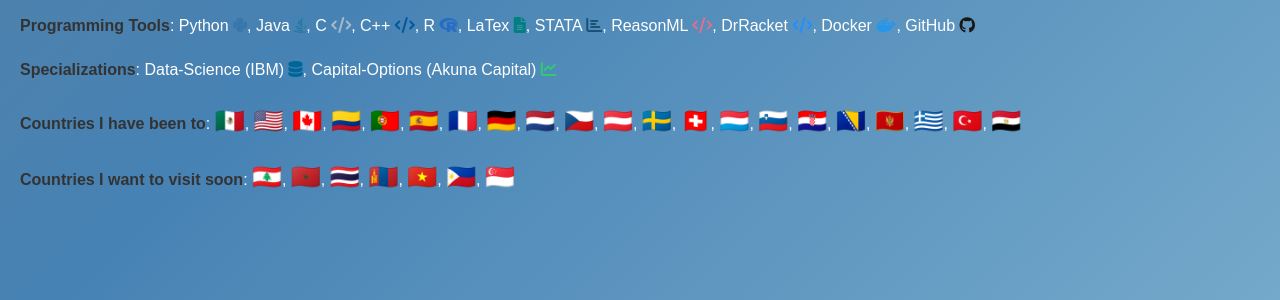
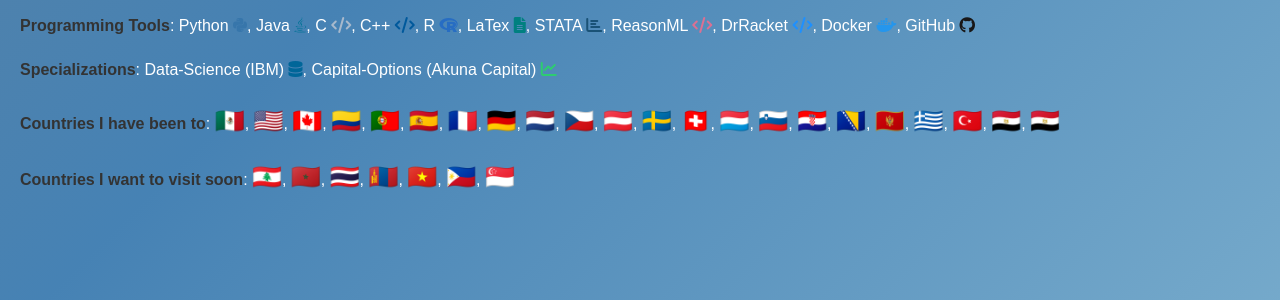
Before and after one commit to xXElGenio0203Xx/eugenio-macias.github.io, a Jekyll site: the page built from skills-interests.md, in a window 1280 px wide. Shown: the part 204-504 px from the top of the page. Built offline with Jekyll 4.4.1, drawn with Linux system fonts in a browser that asks for light colours; some web fonts are replaced.

Commit message:
Update skills-interests.md

```diff
--- a/skills-interests.md
+++ b/skills-interests.md
@@ -15,7 +15,7 @@ title: Skills
 <br>
 **Specializations**: Data-Science (IBM) <i class="fas fa-database ibm-icon"></i>, Capital-Options (Akuna Capital) <i class="fas fa-chart-line akuna-icon"></i>
 <br>
-**Countries I have been to**: <span class="flag">🇲🇽</span>, <span class="flag">🇺🇸</span>, <span class="flag">🇨🇦</span>, <span class="flag">🇨🇴</span>, <span class="flag">🇵🇹</span>, <span class="flag">🇪🇸</span>, <span class="flag">🇫🇷</span>, <span class="flag">🇩🇪</span>, <span class="flag">🇳🇱</span>, <span class="flag">🇨🇿</span>, <span class="flag">🇦🇹</span>, <span class="flag">🇸🇪</span>, <span class="flag">🇨🇭</span>, <span class="flag">🇱🇺</span>, <span class="flag">🇸🇮</span>, <span class="flag">🇭🇷</span>, <span class="flag">🇧🇦</span>, <span class="flag">🇲🇪</span>, <span class="flag">🇬🇷</span>, <span class="flag">🇹🇷</span>, <span class="flag">🇪🇬</span>
+**Countries I have been to**: <span class="flag">🇲🇽</span>, <span class="flag">🇺🇸</span>, <span class="flag">🇨🇦</span>, <span class="flag">🇨🇴</span>, <span class="flag">🇵🇹</span>, <span class="flag">🇪🇸</span>, <span class="flag">🇫🇷</span>, <span class="flag">🇩🇪</span>, <span class="flag">🇳🇱</span>, <span class="flag">🇨🇿</span>, <span class="flag">🇦🇹</span>, <span class="flag">🇸🇪</span>, <span class="flag">🇨🇭</span>, <span class="flag">🇱🇺</span>, <span class="flag">🇸🇮</span>, <span class="flag">🇭🇷</span>, <span class="flag">🇧🇦</span>, <span class="flag">🇲🇪</span>, <span class="flag">🇬🇷</span>, <span class="flag">🇹🇷</span>, <span class="flag">🇪🇬</span>, <span class="flag">🇪🇬</span>
 <br>
 <br>
 **Countries I want to visit soon**: <span class="flag">🇱🇧</span>, <span class="flag">🇲🇦</span>, <span class="flag">🇹🇭</span>, <span class="flag">🇲🇳</span>, <span class="flag">🇻🇳</span>, <span class="flag">🇵🇭</span>, <span class="flag">🇸🇬</span>
```
